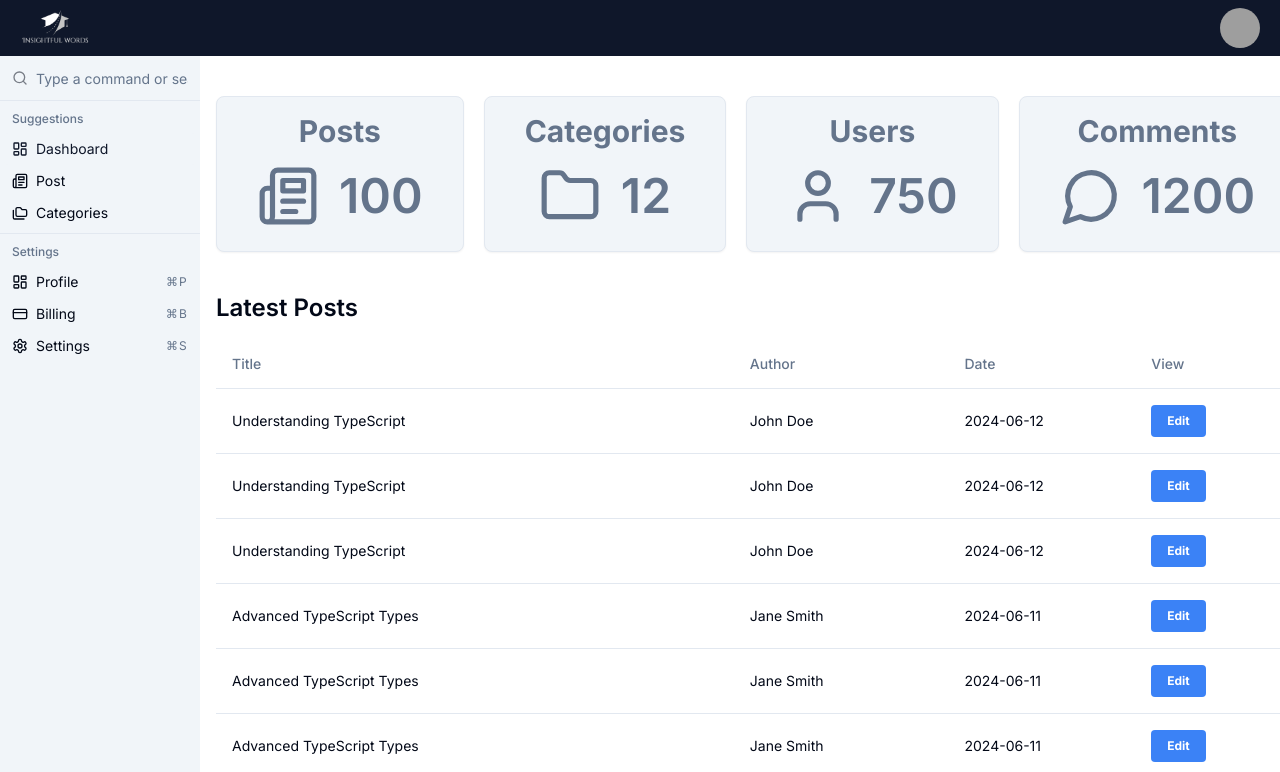
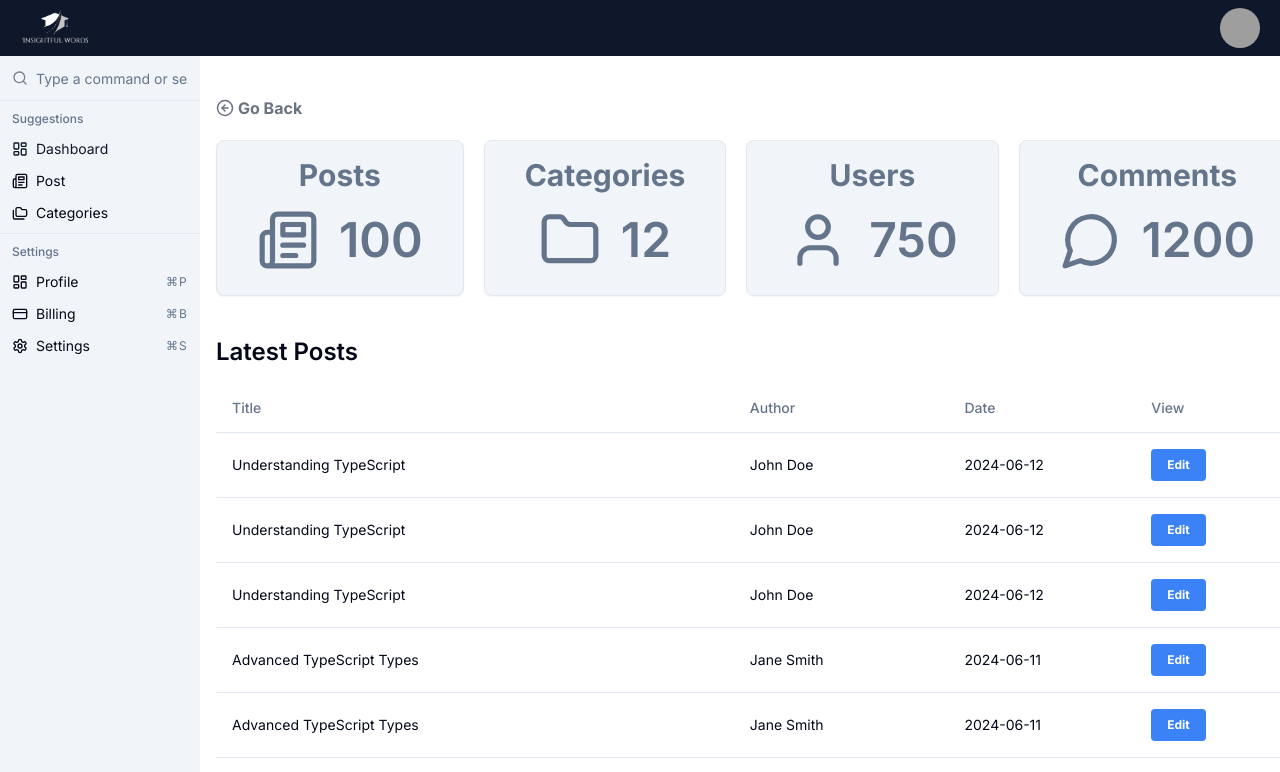
Before and after one commit to yetabalij/insightful-dashboard, a Next.js app: page /posts in a window 1280 px wide. Shown: the top 772 px of the page. Built offline with nearby package versions, Linux system fonts and the light colour scheme; grey boxes are pictures that could not be loaded.

Commit message:
postsdashboard modified.

```diff
--- a/components/dashboard/PostsDashboard.tsx
+++ b/components/dashboard/PostsDashboard.tsx
@@ -1,7 +1,7 @@
 import React from "react";
 import Sidebar from "../Sidebar";
-import DashboardRight from "./DashboardRight";
 import PostsDashboardRight from "./PostsDashboardRight";
+import BackButton from "../BackButton";
 
 const Dashboard = () => {
   return (
@@ -10,6 +10,7 @@ const Dashboard = () => {
         <Sidebar />
       </div>
       <div className="col-span-10 mt-10">
+        <BackButton text="Go Back" link="/" />
         <PostsDashboardRight />
       </div>
     </div>
```
